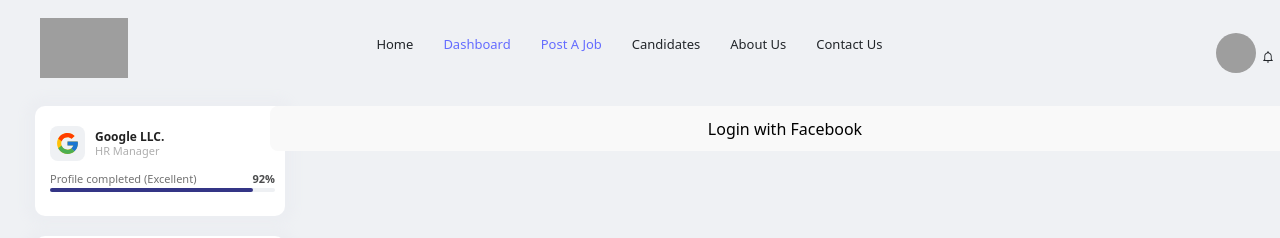
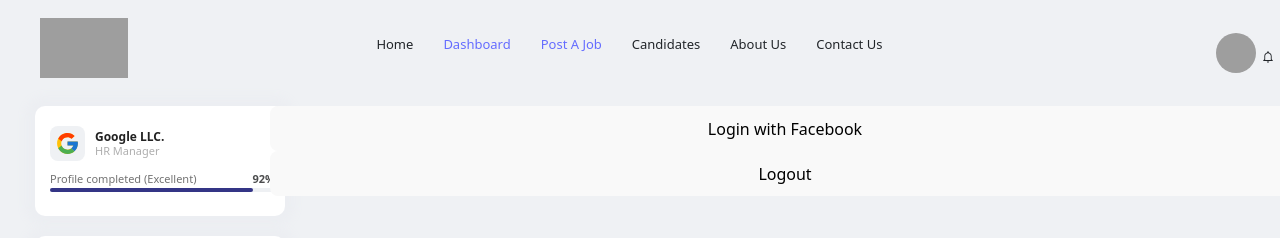
Before and after one commit to AshaPreethi27/TestProject, a React (Vite) app: page /dashboard in a window 1280 px wide. Shown: the top 238 px of the page. Built offline with nearby package versions, Linux system fonts and the light colour scheme; grey boxes are pictures that could not be loaded.

Commit message:
added logout

```diff
--- a/src/components/Dashboard/index.jsx
+++ b/src/components/Dashboard/index.jsx
@@ -58,12 +58,21 @@ function Dashboard() {
     }
   };
 
+  const handleFacebookLogout = async () => {
+    try {
+      const response = await window.FB.logout();
+      console.log('User logged out:', response);
+    } catch (error) {
+      console.error('Facebook logout error:', error);
+    }
+  };
 
   return (
     <div className="body-container">
       <LeftColumn className="left-container" />
        <div className="middle-container">
        <button onClick={handleFacebookLogin} >Login with Facebook</button>
+       <button onClick={handleFacebookLogout}>Logout</button>
        {/* <p>{response?.name}</p>
        <p>{response?.email}</p> */}
        </div>
```
